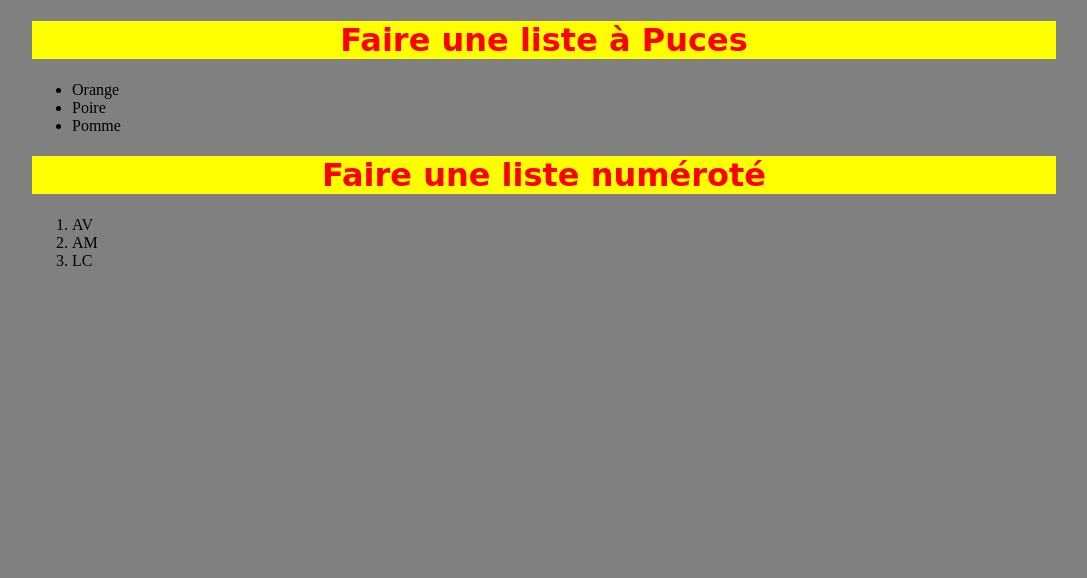
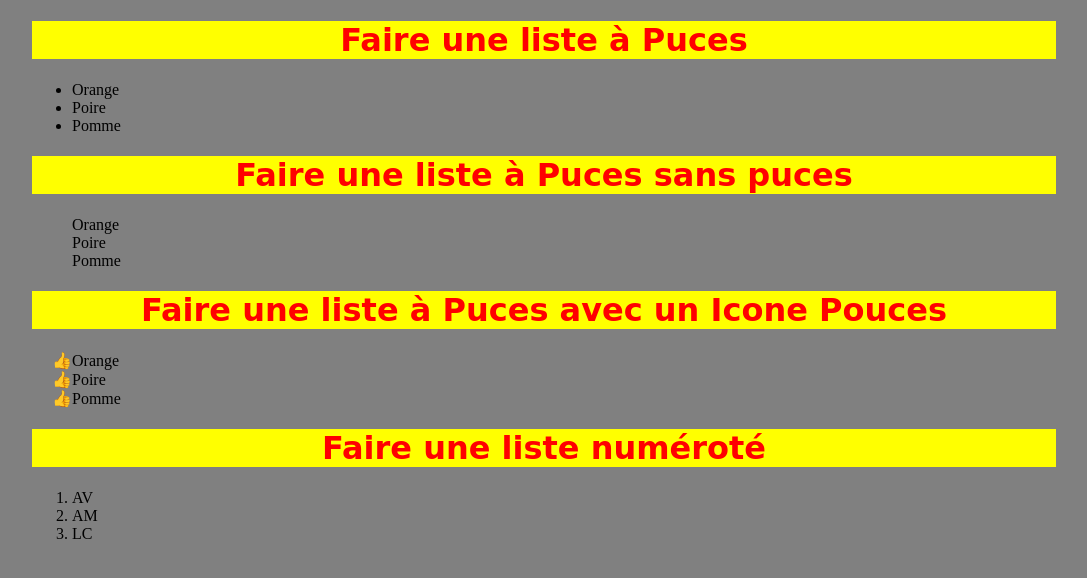
Before and after one commit to jesocr34/site, a plain HTML site: page index.html in a window 1280 px wide. Shown: the whole page, without its empty margins (96-1183 px from the left). Drawn offline with Linux system fonts and the light colour scheme.

Commit message:
different message

```diff
--- a/global.css
+++ b/global.css
@@ -10,3 +10,13 @@ background : yellow;
 text-align : center;
 font-family: cursive;
 }
+/* La je mets sans puces, mais il existe plusieurs Style de puces ==> */
+.SansPuces {
+	list-style-type: none;
+
+}
+
+.Pouces{
+
+	list-style-type: "\1F44D"
+}
--- a/index.html
+++ b/index.html
@@ -7,13 +7,23 @@
 
 <body>
 <h1>Faire une liste à Puces</h1>
-
 <ul>
 	<li> Orange </li>
 	<li> Poire	</li>
 	<li> Pomme	</li>
 </ul>
-
+<h1>Faire une liste à Puces sans puces</h1>
+<ul class="SansPuces">
+	<li> Orange </li>
+	<li> Poire	</li>
+	<li> Pomme	</li>
+</ul>
+<h1>Faire une liste à Puces avec un Icone Pouces</h1>
+<ul class="Pouces">
+	<li> Orange </li>
+	<li> Poire	</li>
+	<li> Pomme	</li>
+</ul>
 <h1>Faire une liste numéroté </h1>
 <ol>
 	<li> AV </li>
```
